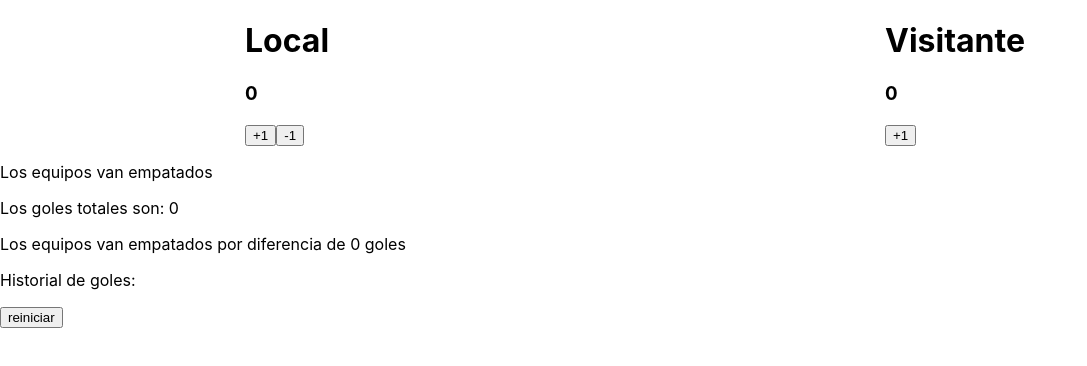
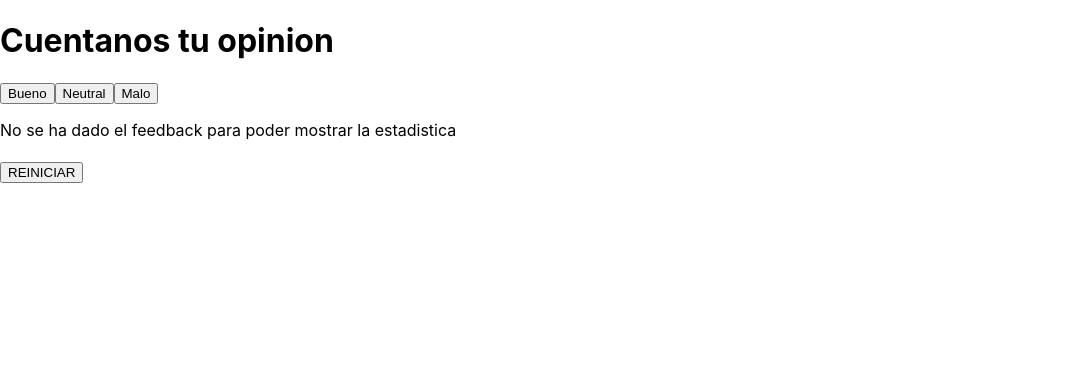
Before and after one commit to danirofe22/BootCamp-FullStack, a React (Create React App) app in the folder parte1/marcador/: page / in a window 1280 px wide. Shown: the top 366 px of the page, without its empty margins (0-1087 px from the left). Built offline with nearby package versions, Linux system fonts and the light colour scheme.

Commit message:
ejercicio valoraciones

```diff
--- a/parte1/marcador/src/Contador02Copy.js
+++ b/parte1/marcador/src/Contador02Copy.js
@@ -12,15 +12,16 @@ const Display = ({nombreEquipo, marcador}) => {
     )
 }
 
-const Button = ({handleClick, text}) => {
-    return(
+const Button = ({handleClick, text}) => (
         <button onClick={handleClick}>{text}</button>
     )
-}
+
 
 const Historial =  ({historialGoles}) => {
 
-    const hanMarcado = historialGoles === null
+    console.log(historialGoles);
+
+    const hanMarcado = historialGoles.length == 0
 
     const mensaje = hanMarcado ? "La app se usa pulsando los botones" : `Historial de goles: ${historialGoles.join(' \n ')}`
 
@@ -33,6 +34,7 @@ const Historial =  ({historialGoles}) => {
 const Contador02Copy = () => {
 
 
+    //Estado de la aplicacion
     const [marcador, setMarcador] = useState(
         {
             local: 0,
@@ -41,89 +43,64 @@ const Contador02Copy = () => {
         }
     )
 
+    //Informacion de quien va ganando (Comprobado con un condicional)
     const ganaLocal = marcador.local > marcador.visitante,
           ganaVisitante = marcador.visitante > marcador.local,
           quienGana = ganaLocal ? 'Va ganando el equipo local': ganaVisitante ? 'Va ganando el equipo visitante' : 'Los equipos van empatados'
 
 
 
-    const handleClickActionToLocal = (operacion) =>{
-
-        const sumar = () => {
-            const suma = {
+    //Posibles cambios del estado
+    const sumaLocal = {
         ...marcador,
         local: marcador.local + 1,
         historialGoles: marcador.historialGoles.concat("Local")
     }
-            setMarcador(suma)
-        }
 
-        const restar = () => {
-            const resta = {
+    const restaLocal = {
         ...marcador,
         local: marcador.local - 1,
         historialGoles: marcador.historialGoles.concat("Local - 1")
     }
-            setMarcador(resta)
-        }
 
-
-        const esSuma = operacion === "+"
-        const esResta = operacion === "-"
-        const queHacer = esSuma ? sumar : esResta ? restar : console.log("Hubo algun fallo en la ejecucion");
-
-        return queHacer
-
-    }
-
-
-
-
-    const handleLocalAdditionClick = () =>{
-        const newMarcador = {
-            ...marcador,
-            local: marcador.local + 1,
-            historialGoles: marcador.historialGoles.concat("Local")
-        }
-        setMarcador(newMarcador)
-    }
-
-    const handleVisitanteAdditionClick = () =>{
-
-        const sumar = {
+    const sumaVisitante = {
         ...marcador,
         visitante: marcador.visitante + 1,
         historialGoles: marcador.historialGoles.concat("Visitante")
     }
 
-        setMarcador(sumar)
+    const restaVisitante = {
+        ...marcador,
+        visitante: marcador.visitante - 1,
+        historialGoles: marcador.historialGoles.concat("Visitante - 1")
+    }
 
+    const handleClickMarcador = (operacion) => () => {
+        setMarcador(operacion)
     }
 
     const handleReiniciarClick = () => {
         const newMarcador = {
             local: 0,
             visitante: 0,
-            historialGoles: null
+            historialGoles: []
         }
         setMarcador(newMarcador)
     }
-
-    /* const sumarAVisitante = handleVisitanteAdditionClick('+')
-    const restarAVisitante = handleVisitanteAdditionClick('-') */
 
     return(
         <>
             <div className="marcadores">
                 <div className="marcador">
                     <Display nombreEquipo={"Local"} marcador={marcador.local}/>
-                    <Button handleClick={handleClickActionToLocal("+")} text ={"+1"}/>
-                    <Button handleClick={handleClickActionToLocal("-")} text ={"-1"}/>
+                    <Button handleClick={handleClickMarcador(sumaLocal)} text ={"+1"}/>
+                    <Button handleClick={handleClickMarcador(restaLocal)} text ={"-1"}/>
 
                 </div>
                 <div className="marcador">
                     <Display nombreEquipo={"Visitante"} marcador={marcador.visitante}/>
-                    <Button handleClick={handleVisitanteAdditionClick} text ={"+1"}/>
+                    <Button handleClick={handleClickMarcador(sumaVisitante)} text ={"+1"}/>
+                    <Button handleClick={handleClickMarcador(restaVisitante)} text ={"-1"}/>
 
                 </div>
             </div>
--- /dev/null
+++ b/parte1/marcador/src/Estadisticas.js
@@ -0,0 +1,114 @@
+import { useState } from "react";
+
+const Button = ({handleClick, text}) => (
+    <button onClick={handleClick}>{text}</button>
+)
+
+const Estadistica = ({votos, text}) => {
+
+    return(
+        <tr>
+            <th><strong>{text}</strong></th>
+            <th>{votos}</th>
+        </tr>
+    )
+}
+
+const Estadisticas = ({estadisticas, votosTotales, average}) => {
+    if (votosTotales == 0) {
+        return (
+            <p>No se ha dado el feedback para poder mostrar la estadistica</p>
+        )
+    }
+
+    return(
+        <table>
+
+            <thead>
+                <tr>
+                    <th><h2>Estadisticas</h2></th>
+                </tr>
+
+            </thead>
+            <tbody>
+                <Estadistica votos = {estadisticas.good} text={"Bueno => "}></Estadistica>
+                <Estadistica votos = {estadisticas.neutral} text={"Neutral => "}></Estadistica>
+                <Estadistica votos = {estadisticas.bad} text={"Malo => "}></Estadistica>
+                <Estadistica votos = {votosTotales} text={"Votos Totales => "}></Estadistica>
+                <Estadistica votos = {average} text={"Media => "}></Estadistica>
+            </tbody>
+
+        </table>
+
+    )
+}
+
+const AppEstadistica = () => {
+
+    const [estadisticas, setEstadisticas] = useState(
+        {
+            good: 0,
+            neutral: 0,
+            bad: 0,
+
+        }
+    )
+
+    const votarGood = {
+        ...estadisticas,
+        good: estadisticas.good + 1
+    }
+
+    const votarNeutral = {
+        ...estadisticas,
+        neutral: estadisticas.neutral + 1
+    }
+
+
+    const votarBad = {
+        ...estadisticas,
+        bad: estadisticas.bad + 1
+    }
+
+    const reiniciar = {
+        good: 0,
+        neutral: 0,
+        bad: 0,
+    }
+
+
+    const handleClickVotar = (action) => {
+        const votar = () => {
+            setEstadisticas(action)
+        }
+
+        return votar
+    }
+
+    const votosTotales = estadisticas.good + estadisticas.neutral + estadisticas.bad
+
+    let average = 0
+
+    if(votosTotales != 0){
+        average = (estadisticas.good - estadisticas.bad) / votosTotales
+    }
+
+
+
+
+    return(
+        <>
+            <h1>Cuentanos tu opinion</h1>
+            <Button handleClick={handleClickVotar(votarGood)} text = {"Bueno"}></Button>
+            <Button handleClick={handleClickVotar(votarNeutral)} text = {"Neutral"}></Button>
+            <Button handleClick={handleClickVotar(votarBad)} text = {"Malo"}></Button>
+
+
+            <Estadisticas estadisticas = {estadisticas} votosTotales = {votosTotales} average = {average}></Estadisticas>
+            <h4><Button handleClick={handleClickVotar(reiniciar)} text = {"REINICIAR"}></Button></h4>
+        </>
+    )
+
+}
+
+export default AppEstadistica
--- a/parte1/marcador/src/index.js
+++ b/parte1/marcador/src/index.js
@@ -4,11 +4,12 @@ import './index.css';
 import App from './App';
 import Contador02 from './Contador02';
 import Contador02Copy from './Contador02Copy';
+import AppEstadistica from './Estadisticas';
 
 
 const root = ReactDOM.createRoot(document.getElementById('root'));
 root.render(
   <React.StrictMode>
-    <Contador02Copy />
+    <AppEstadistica />
   </React.StrictMode>
 );
```
Lines whose indentation alone changed are shown as unchanged.
